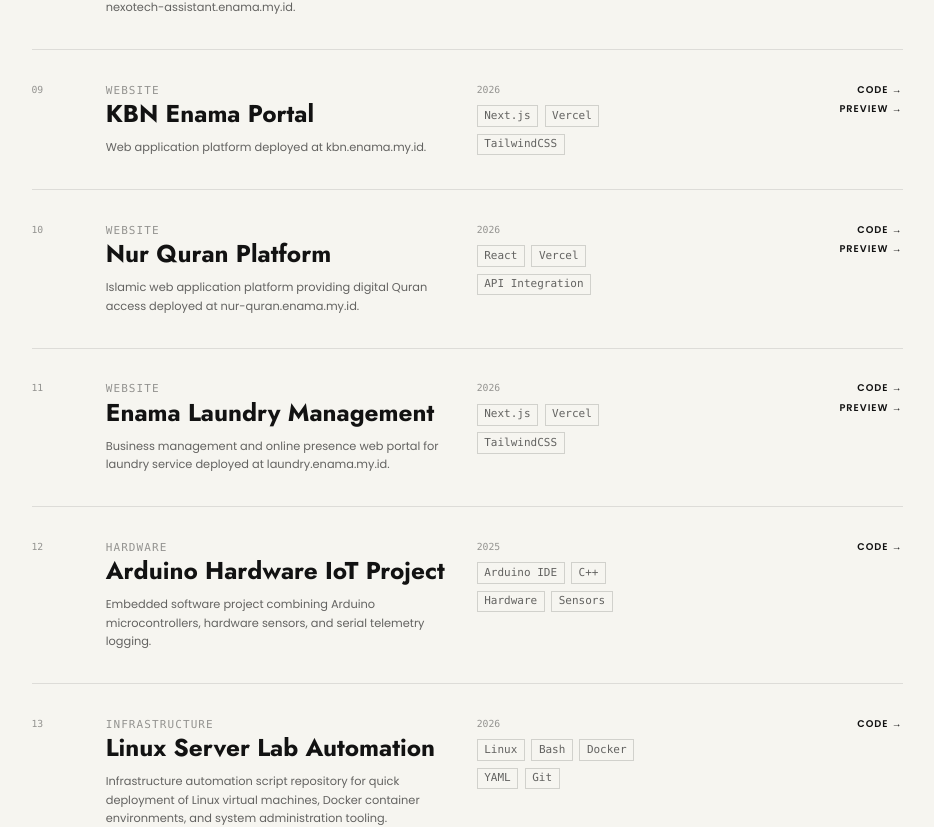
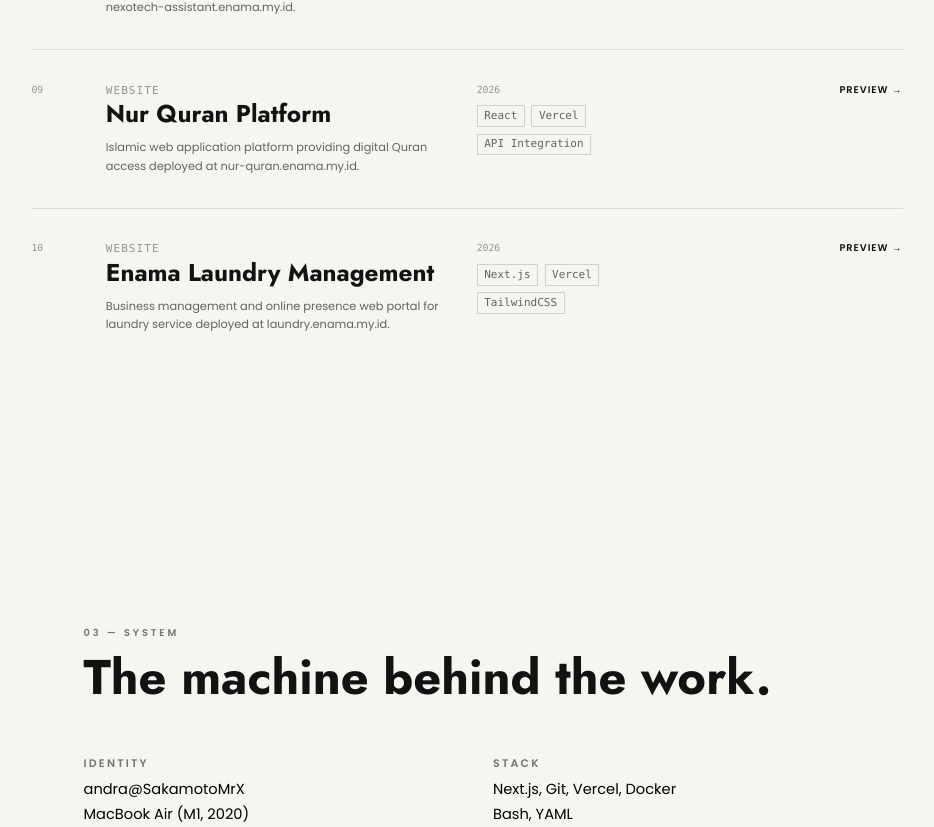
Before and after one commit to SakamotoMrX/Portofolio-Andra, a Next.js app: page / in a window 1280 px wide. Shown: the part 3193-4020 px from the top of the page, without its empty margins (173-1107 px from the left). Built offline with nearby package versions, Linux system fonts and the light colour scheme; no server answers.

Commit message:
chore: remove KBN/Arduino/Linux projects, remove CODE links

```diff
--- a/app/(root)/page.jsx
+++ b/app/(root)/page.jsx
@@ -199,16 +199,6 @@
 										</div>
 									</div>
 									<div className="flex flex-col items-start gap-2 md:col-span-3 md:items-end">
-										{p.code && (
-											<a
-												href={p.code}
-												target="_blank"
-												rel="noopener noreferrer"
-												className="text-xs font-semibold uppercase tracking-widest underline-offset-4 transition-colors hover:underline"
-											>
-												Code →
-											</a>
-										)}
 										{p.preview && (
 											<a
 												href={p.preview}
--- a/json/data.json
+++ b/json/data.json
@@ -165,27 +165,6 @@
     },
     {
       "show": true,
-      "title": "KBN Enama Portal",
-      "desc": [
-        "Web application platform deployed at kbn.enama.my.id."
-      ],
-      "year": "2026",
-      "preview": "https://kbn.enama.my.id",
-      "code": "https://github.com/SakamotoMrX/kbn-enama-my-id",
-      "thumbnail": "/image/projects-showcase.jpg",
-      "images": [
-        "/image/projects-showcase.jpg"
-      ],
-      "tech": [
-        "Next.js",
-        "Vercel",
-        "TailwindCSS"
-      ],
-      "slug": "kbn-enama",
-      "category": [9]
-    },
-    {
-      "show": true,
       "title": "Nur Quran Platform",
       "desc": [
         "Islamic web application platform providing digital Quran access deployed at nur-quran.enama.my.id."
@@ -225,53 +204,6 @@
       ],
       "slug": "enama-laundry",
       "category": [9]
-    },
-    {
-      "show": true,
-      "title": "Arduino Hardware IoT Project",
-      "desc": [
-        "Embedded software project combining Arduino microcontrollers, hardware sensors, and serial telemetry logging.",
-        "Monitors system environmental parameters and sends telemetry data over serial interfaces."
-      ],
-      "year": "2025",
-      "preview": "",
-      "code": "https://github.com/SakamotoMrX",
-      "thumbnail": "/image/projects-showcase.jpg",
-      "images": [
-        "/image/projects-showcase.jpg"
-      ],
-      "tech": [
-        "Arduino IDE",
-        "C++",
-        "Hardware",
-        "Sensors"
-      ],
-      "slug": "arduino-iot-project",
-      "category": [2]
-    },
-    {
-      "show": true,
-      "title": "Linux Server Lab Automation",
-      "desc": [
-        "Infrastructure automation script repository for quick deployment of Linux virtual machines, Docker container environments, and system administration tooling.",
-        "Built for streamlined SysAdmin workflows and automated configuration management using Bash scripts and YAML configuration files."
-      ],
-      "year": "2026",
-      "preview": "",
-      "code": "https://github.com/SakamotoMrX",
-      "thumbnail": "/image/linux-server-lab.jpg",
-      "images": [
-        "/image/linux-server-lab.jpg"
-      ],
-      "tech": [
-        "Linux",
-        "Bash",
-        "Docker",
-        "YAML",
-        "Git"
-      ],
-      "slug": "linux-server-lab",
-      "category": [1]
     }
   ]
 }
```
